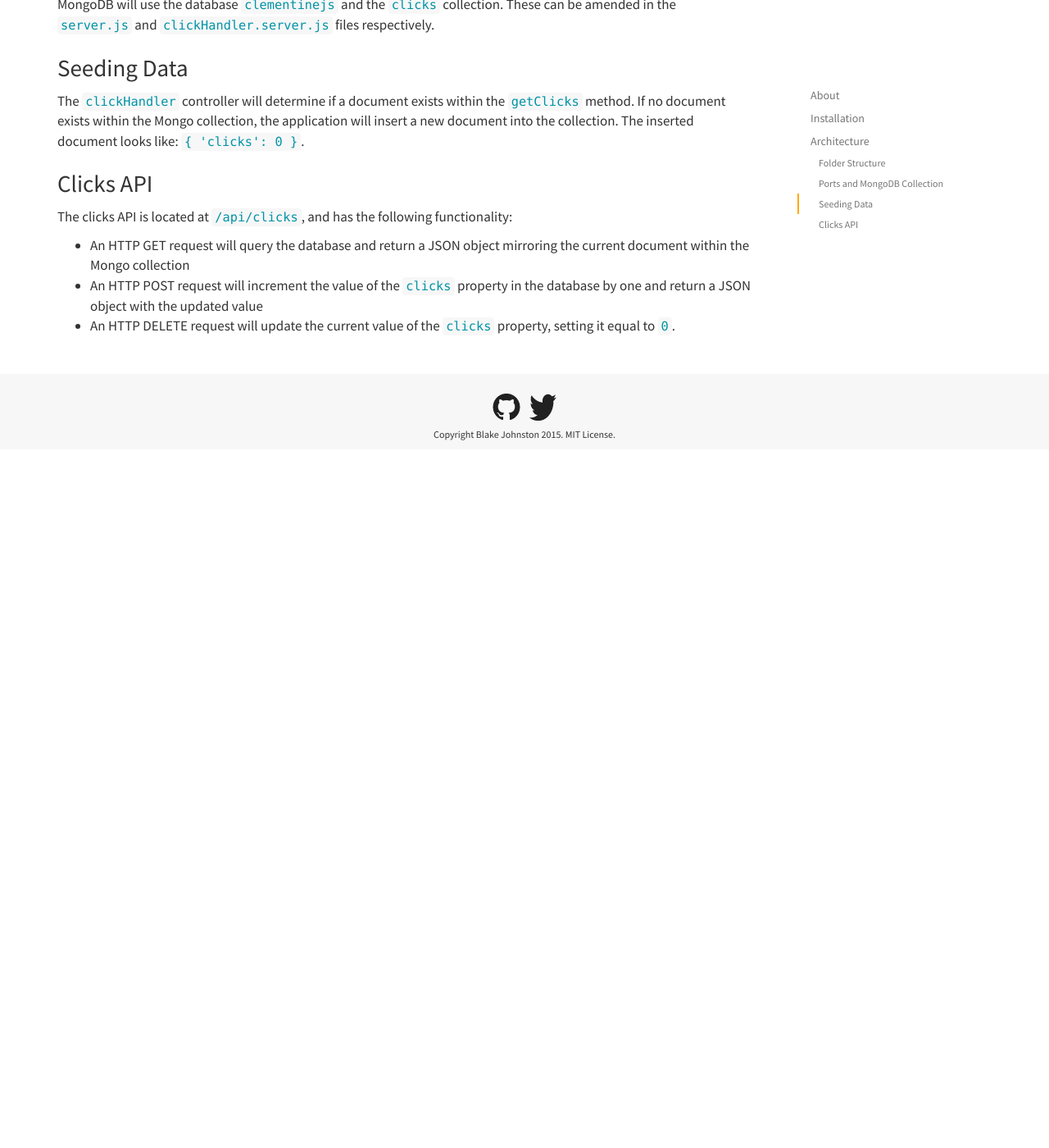
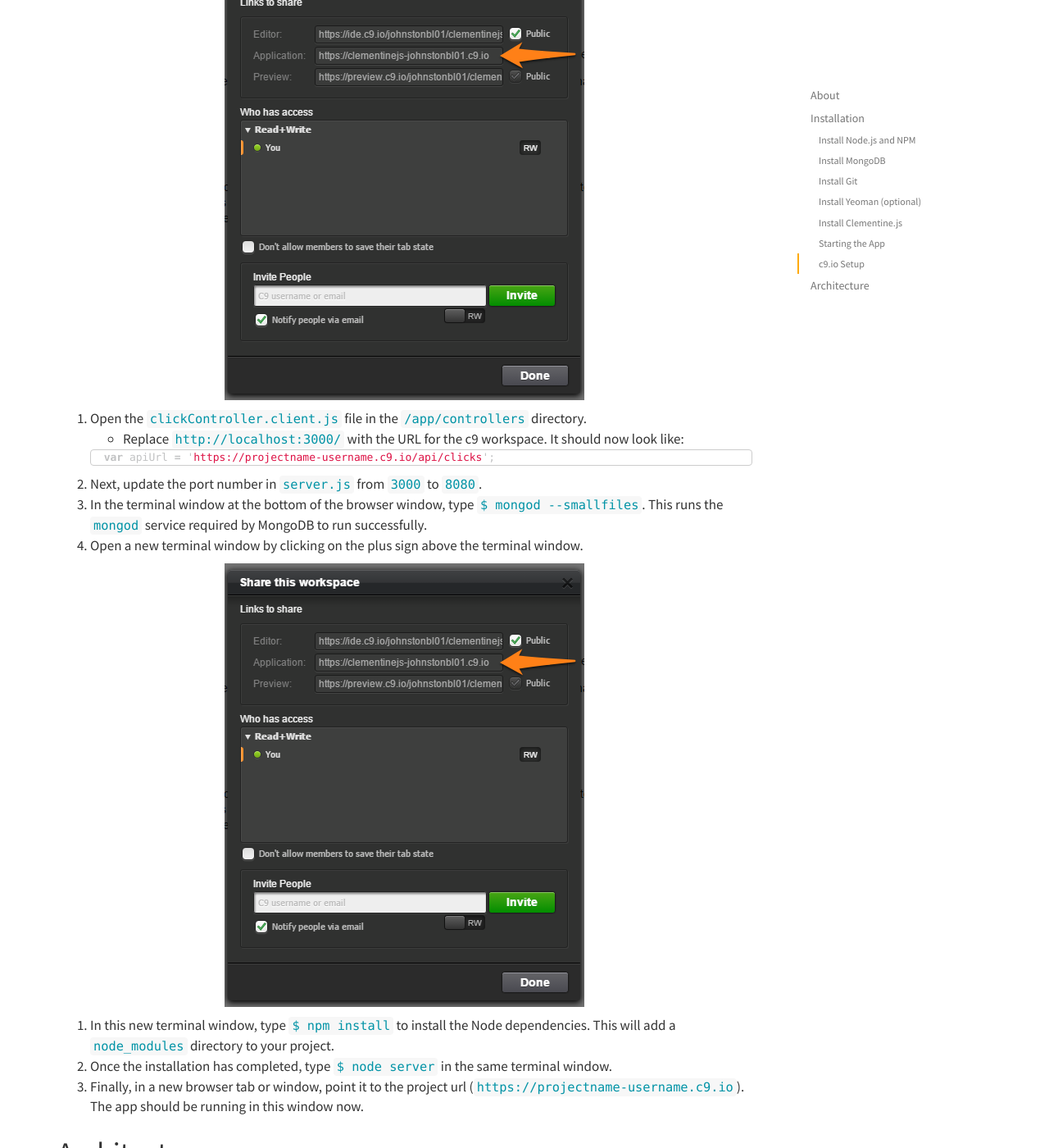
Before and after one commit to johnstonbl01/clementinejs, a Jekyll site: the page built from versions/standard.md, in a window 1280 px wide and 1400 px high, scrolled down 3560 px. Shown: the whole window at 82% size. Built offline with Jekyll 4.4.1, drawn with Linux system fonts in a browser that asks for light colours; Markdown is read by kramdown in place of the engine named in the settings; before the commit the page ends 4108 px from its top, so only the background shows below that; some of the changed lines change nothing that is shown; some of the changed text lies outside the part shown.

Commit message:
Add C9 installation to standard version docs.

````diff
--- a/versions/fcc.md
+++ /dev/null
@@ -1,236 +0,0 @@
----
-layout: docs
----
-
-# The Free Code Camp Boilerplate
-
-## About
-
-Clementine.js is a lightweight boilerplate for fullstack JavaScript development which utilizes MongoDB, Express and Node.js. The boilerplate errs on the side of transparency and simplicity, making it an ideal starting point for beginner and seasoned developers alike.
-
-The [Free Code Camp](http://www.freecodecamp.com) version of Clementine.js is meant for use when completing projects as part of the FCC curriculum. This version includes GitHub authentication using [Passport](http://passportjs.org/).
-
-### MongoDB
-
-MongoDB is a document-store (NoSQL) database. Queries are written in JavaScript, and that is the primary reason for its inclusion in the MEAN stack.
-
-For more information on MongoDB, please [have a look at their stellar documentation](http://docs.mongodb.org/manual/). In addition, once you have practiced your Node skills, I highly recommend taking [this free 7-week online course](https://university.mongodb.com/courses/M101JS/about) that MongoDB offers.
-
-### Express
-
-Express is an unopinionated framework for Node.js that creates additional functionality for the creation of web applications.
-
-For more information on express, check out their [website and documentation](http://expressjs.com/).
-
-### Node.js
-
-Node.js is a platform built on Google's V8 JavaScript run-time, allowing server-side code to be written in JavaScript.
-
-For more information on Node, [try their site](https://nodejs.org/documentation/). I also recommend having a look at [NodeSchool](http://nodeschool.io/).
-
-### Passport
-
-[Passport](http://passportjs.org/) is middleware for Node.js / Express that enables easy integration of authentication and authorization. It includes extensions for the popular oAuth options, and is used for GitHub authentication in this version of the boilerplate.
-
-## Installation
-
-Prerequisites for Clementine.js:
-
-- [Node.js](https://nodejs.org/)
-- [NPM](https://nodejs.org/)
-- [MongoDB](http://www.mongodb.org/)
-- [Git](https://git-scm.com/)
-
-### Install Node.js and NPM
-
-_Note:_ The Node insallation installs both Node & NPM.
-
-**MAC OSX & Windows**
-
-Head to the [Node.js install page](https://nodejs.org/download/). Download the appropriate file follow the installation instructions.
-
-**Linux**
-
-_Option 1_ - Install via PPA
-
-```bash
-$ sudo add-apt-repository ppa:chris-lea/node.js
-$ sudo apt-get update
-$ sudo apt-get install nodejs
-```
-
-_Option 2_ - Install via LinuxBrew
-
-First, ensure [LinuxBrew](http://brew.sh/linuxbrew/) is installed. Then, enter the below into the Linux terminal:
-
-```bash
-$ brew install node
-```
-
-### Install MongoDB
-
-MongoDB has great installation instructutions for MAC OSX, Windows and Linux. [See this page.](http://docs.mongodb.org/manual/installation/)
-
-### Install Git
-
-Follow the [directions here to install Git](https://git-scm.com/book/en/v2/Getting-Started-Installing-Git) for the appropriate environment.
-
-### Install Clementine.js
-
-Clementine.js is easy to setup in the project directory of your choice! In the terminal:
-
-```bash
-$ git clone https://github.com/johnstonbl01/clementinejs-fcc.git your-project
-```
-
-It's that easy!
-
-### Setup GitHub Authentication
-
-Please follow [this guide](/clementinejs/tutorials/tutorial-passport.html#github-app-setup) to register the application with GitHub and get API keys / secrets.
-
-### Local Environment Variables
-
-Create a file named `.env` in the root directory. This file should contain:
-
-```
-GITHUB_KEY=your-client-id-here
-GITHUB_SECRET=your-client-secret-here
-APP_URL=http://localhost:8080/
-```
-
-### Starting the App
-
-To start the app, make sure you're in the project directory and type `node server.js` into the terminal. This will start the Node server and connect to MongoDB.
-
-You should the following messages within the terminal window:
-
-```
-Node.js listening on port 8080...
-```
-
-Next, open your browser and enter `http://localhost:8080/`. Congrats, you're up and running!
-
-## Architecture
-
-Clementine.js employs a very simple application architecture to promote transparency and simplicity. The application consists of:
-
-- Three views
-- Two client-side controllers
-- One server-side controller
-- Passport Configuration
-- Common AJAX Functions
-- Node.js server file
-- Route file
-- CSS file
-
-When installed, Clementine.js offers a very simple application demonstrating full stack JavaScript. This application follow the [MVC](https://en.wikipedia.org/wiki/Model%E2%80%93view%E2%80%93controller) design pattern.
-
-### Folder Structure
-
-```
-+--	Project Folder
-	+-- app
-	|	\-- common
-	|	\-- config
-	|	\-- controllers
-	|	\-- models
-	|	\-- routes
-	|
-	+-- public
-	|	\-- css
-	|	\-- img
-```
-
-**Project / Root Folder** - The project directory. This directory contains:
-
-- _.env_ - An environment configuration file that contains GitHub API information. This file must be [manually created](#local-environment-variables) and is not present when cloning the repository. This file is included in the `.gitignore` file and will not be tracked by Git.
-- _.gitignore_ - A file specifying which directories git should ignore when pushing to the master
-- _LICENSE.md_ - Text file containing license information
-- _README.md_ - Readme file for GitHub
-- _package.json_ - A file specifying which packages should be installed by NPM, in addition general application information (name, version, license, etc).
-- _server.js_ - The primary Node file used to start the server and initialize necessary services / frameworks for the application (i.e. connecting to the Mongo database, intializing Express, etc).
-
-**app** - The directory containing the "behind-the-scenes" (i.e. controllers) and server-side JavaScript files (i.e. routes).
-
-- **common** - This directory contains any files with functionality that is used across all controllers
-	- _ajax-functions.js_ - This file holds AJAX functions which are used across both client-side controllers
-- **config** - The directory containing configuration files for Passport's GitHub Authentication
-	- _auth.js_ - File that contains the API key information. These are encrypted "tokens (passwords)" issued by GitHub and used to authenticate with GitHub's servers.
-	- _passport.js_ - JavaScript file containing all setup information for Passport.
-- **controllers** - Directory for client and server-side controller files. Controllers are used to either manipulate / modify the view or the model (i.e. the database).
-	- _clickController.client.js_ - Client-side controller which creates event listeners for the button clicks and asynchronous data requests to the clicks API.
-	- _clickHandler.server.js_ - This is a server-side controller that tells Mongo what to do when a particular HTTP request is made (i.e. GET, POST, etc).
-	- _userController.client.js_ - This is another client-side controller that retrieves user information from the API and updates the DOM elements with a successful API call.
-- **models** - Directory for database models. In this case, this is where the Mongoose schemas will be defined. These models are definitions of desired data structure that will be inserted into the database.
-	- _users.js_ - The Mongoose model for "users."
-- **routes** - This folder contains route files. Routes give directions on what to do when a particular URL or HTTP request is made from the client (i.e. browser) to the server.
-	- _index.js_ - contains route code for the application
-
-**public** - This directory contains information used to render the view (i.e. css & images).
-
-- **css** - Contains the style sheet for the application
-- **img** - Contains any images used in the view (i.e. the Clementine.js logo)
-- _index.html_ - This file contains all HTML code to render the view for this single-page application.
-
-### Ports and MongoDB Collection
-
-Clementine.js uses port 3000 for the application and the default MongoDB port of 27017. These can both be changed within the `server.js` file.
-
-MongoDB will use the database `clementinejs` and the `users` collection. These can be amended in the `server.js` and `/app/models/users.js` files respectively.
-
-### User Model
-
-The User model is located within the `/app/models/users.js` file, and follows common Mongoose conventions for model / schema creation.
-
-```js
-{
-	github: {
-		id: String,
-		displayName: String,
-		username: String,
-      publicRepos: Number
-	},
-   nbrClicks: {
-      clicks: Number
-   }
-}
-```
-
-- `github`: An object containing GitHub user information
-	- `id`: The numeric ID associated with the GitHub account
-	- `displayName`: The combined first and last name of the GitHub user
-	- `username`: GitHub username
-	- `publicRepos`: The number of public repositories owned by the GitHub account
-- `nbrclicks`: An object containing information for the click part of the application
-	- `clicks`: The number of times the button has been clicked. This value will be set to `0` when the user is first created.
-
-### Clicks API
-
-The clicks API is located at `/api/:id/clicks`, and has the following functionality:
-
-- An HTTP GET request will query the database and return a JSON object mirroring the current document within the Mongo collection
-- An HTTP POST request will increment the value of the `clicks` property in the database by one and return a JSON object with the updated value
-- An HTTP DELETE request will update the current value of the `clicks` property, setting it equal to `0`.
-
-### Passport Configuration
-
-The application must be registered with GitHub to work properly. GitHub API information is stored within the `.env` file ([must be created](#local-environment-variables) and is not present when cloning the repo):
-
-```
-GITHUB_KEY=your-client-id-here
-GITHUB_SECRET=your-client-secret-here
-APP_URL=http://localhost:8080/
-```
-
-These values are then referenced within the `/config/auth.js` file for Passport:
-
-```js
-'githubAuth': {
-	'clientID': process.env.GITHUB_KEY,
-	'clientSecret': process.env.GITHUB_SECRET,
-	'callbackURL': process.env.APP_URL + 'auth/github/callback'
-}
-```
-
-Refer to [this section](#setup-github-authentication) for instructions on how to register your app with GitHub.
--- a/versions/standard.md
+++ b/versions/standard.md
@@ -116,6 +116,44 @@ To start the app, make sure you're in the project directory and install the requ
 
 Next, open your browser and enter `http://localhost:3000/`. Congrats, you're up and running!
 
+### c9.io Setup
+
+Setup for the remote dev environment [c9.io](http://www.c9.io) differs from the traditional local environment setup. This section provides step-by-step instructions for setup in the c9 IDE.
+
+1. Create a workspace on c9.io
+	- **Workspace Name**: The name of the project
+	- **Description**: A description of the project
+	- **Clone from Git Workspace**: Enter the Git URL for the Clementine.js repo.
+
+![c9 Setup Image 01](/clementinejs/img/docs_c9_clemjs_setup01.png)
+
+2. Next, open the `Window` menu and choose `Share...`.
+
+![c9 Setup Image 02](/clementinejs/img/docs_c9_clemjs_setup02.png)
+
+	Copy the Application URL. This the URL for the application. Most often, this follows the pattern `https://projectname-username.c9.io/`.
+
+	Note: make sure you copy the `/` at the end of the URL.
+
+![c9 Setup Image 03](/clementinejs/img/docs_c9_clemjs_setup03.png)
+
+3. Open the `clickController.client.js` file in the `/app/controllers` directory.
+	- Replace `http://localhost:3000/` with the URL for the c9 workspace. It should now look like:
+
+	```js
+	 var apiUrl = 'https://projectname-username.c9.io/api/clicks';
+	 ```
+
+4. Next, update the port number in `server.js` from `3000` to `8080`.
+5. In the terminal window at the bottom of the browser window, type `$ mongod --smallfiles`. This runs the `mongod` service required by MongoDB to run successfully.
+6. Open a new terminal window by clicking on the plus sign above the terminal window.
+
+![c9 Setup Image 04](/clementinejs/img/docs_c9_clemjs_setup03.png)
+
+7. In this new terminal window, type `$ npm install` to install the Node dependencies. This will add a `node_modules` directory to your project.
+8. Once the installation has completed, type `$ node server` in the same terminal window.
+9. Finally, in a new browser tab or window, point it to the project url (`https://projectname-username.c9.io`). The app should be running in this window now.
+
 ## Architecture
 
 Clementine.js employs a very simple application architecture to promote transparency and simplicity. The application consists of:
````
Also changed, not shown: img/docs_c9_clemjs_setup01.png (added), img/docs_c9_clemjs_setup02.png (added), img/docs_c9_clemjs_setup03.png (added), img/docs_c9_clemjs_setup04.png (added), img/docs_c9_clemjsfcc_setup01.png (added), img/docs_c9_clemjsfcc_setup02.png (added), img/docs_c9_clemjsfcc_setup03.png (added), img/docs_c9_clemjsfcc_setup04.png (added).
